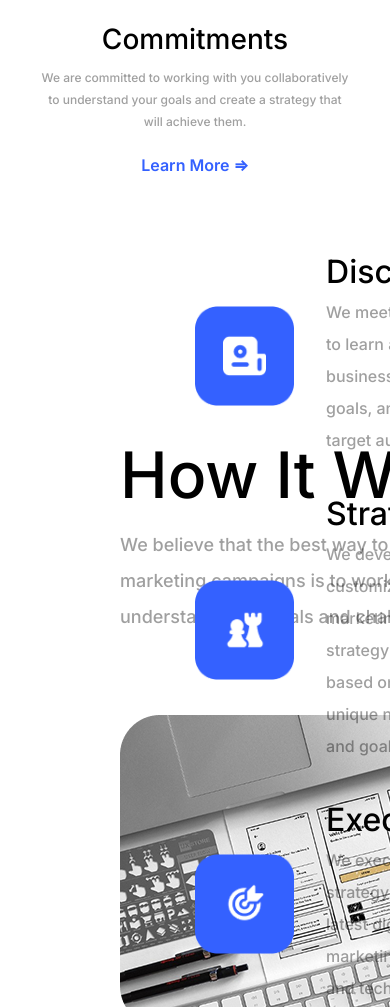
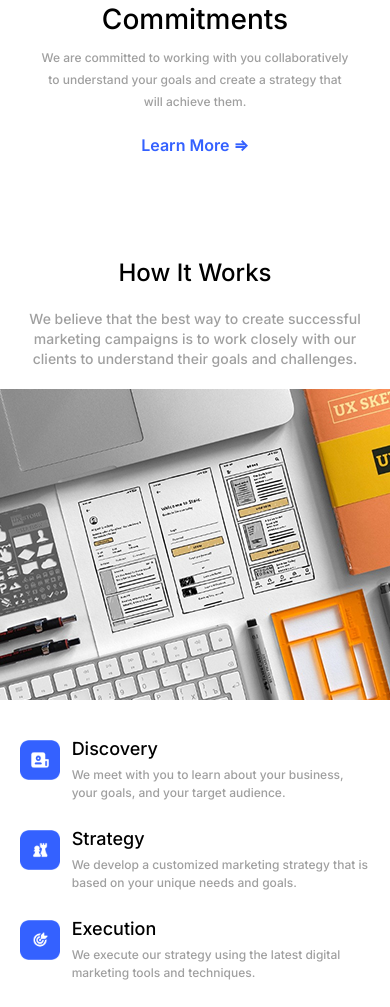
Before and after one commit to ROSEZELLA01/Digital-Marketing-Embrace-Website, a plain HTML site: page index.html in a window 390 px wide. Shown: the part 1440-2447 px from the top of the page. Drawn offline with Linux system fonts and the light colour scheme.

Commit message:
How it works responsiveness successfully completed

```diff
--- a/components/_commit.scss
+++ b/components/_commit.scss
@@ -83,8 +83,8 @@
   .commit {
     flex-direction: column;
     align-items: center;
-    height: auto;
-    padding: 80px 20px;
+    height: fit-content;
+    padding: 60px 20px;
     gap: 48px;
 
     .counter-div {
@@ -112,6 +112,7 @@
       text-align: center;
       align-items: center;
       gap: 12px;
+      height: fit-content;
 
       .commit-heading {
         font-size: 36px;
--- a/components/_howItWorks.scss
+++ b/components/_howItWorks.scss
@@ -65,3 +65,124 @@
     }
   }
 }
+
+@media screen and (max-width:768px){
+  .howItWorks {
+    flex-direction: column;
+    padding: 40px 20px;
+    height: auto;
+    gap: 40px;
+
+    .hows, .works {
+      width: 100%;
+      align-items: center;
+      gap: 20px;
+    }
+
+    .hows {
+      .how {
+        text-align: center;
+        .how-heading {
+          font-size: 36px;
+          line-height: 44px;
+        }
+        .how-text {
+          width: 70%;
+          font-size: 16px;
+          line-height: 24px;
+          justify-self: center;
+        }
+        .how-img {
+          width: 100%;
+          height: auto;
+        }
+      }
+    }
+
+    .works {
+      justify-content: center;
+      .work {
+        flex-direction: row;
+        align-items: flex-start;
+        text-align: left;
+        gap: 20px;
+        width: 65%;
+
+        .work-img {
+          width: 40px;
+          height: 40px;
+        }
+        .work-text {
+          .work-heading {
+            font-size: 24px;
+            line-height: 32px;
+          }
+          .work-p {
+            font-size: 14px;
+            line-height: 20px;
+          }
+        }
+      }
+    }
+  }
+
+}
+
+@media screen and (max-width: 480px) {
+  .howItWorks {
+    padding: 40px 20px;
+    .hows, .works {
+      width: 100%;
+    }
+    .hows {
+      .how {
+        .how-heading {
+          font-size: 24px;
+          line-height: 32px;
+        }
+        .how-text {
+          width: 100%;
+          font-size: 14px;
+          line-height: 20px;
+        }
+        .how-img {
+          display: block;
+          width:  300px;
+          height: 300px;
+          object-fit: contain;
+          margin: 12px;
+        }
+      }
+    }
+    .works {
+      gap: 28px;
+      justify-self: center;
+      .work {
+        flex-direction: row;
+        align-items: start;
+        width: 100%;
+        gap: 12px;
+
+
+        .work-img {
+          width: 40px;
+          height: 40px;
+        }
+        .work-text {
+          gap: 4px;
+          .work-heading {
+            font-size: 18px;
+            line-height: 18px;
+            text-align: left;
+          }
+          .work-p {
+            font-size: 12px;
+            line-height: 18px;
+            text-align: left;
+          }
+        }
+      }
+    }
+  }
+
+}
```
Also changed, not shown: style.css, 1 other file.
